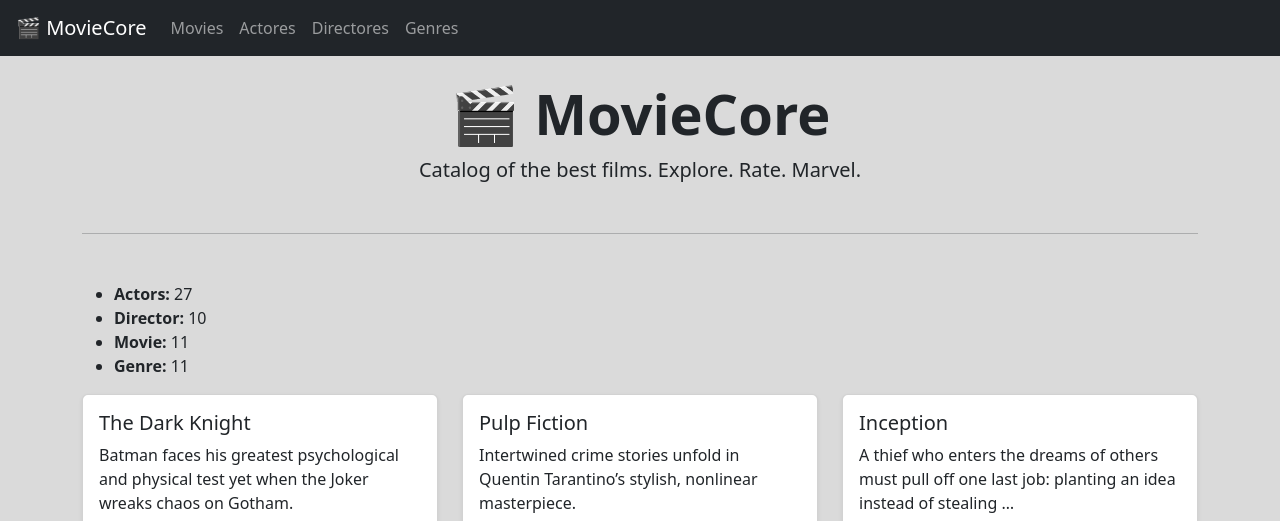
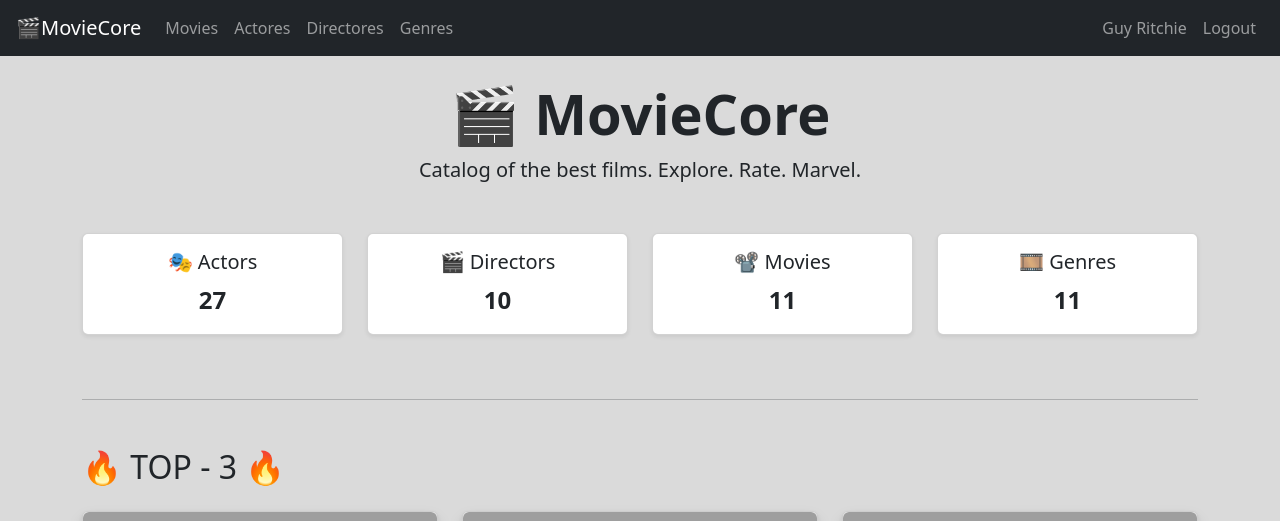
Before and after one commit to Nastoiashchyi/MovieCore, a Django app: page / in a window 1280 px wide. Shown: the top 521 px of the page. Run offline with Django 5.2, Linux system fonts and the light colour scheme; a user stored in the database is signed in; data comes from the database, SQL or seed files in the repository; grey boxes are pictures that could not be loaded.

Commit message:
add login, logout, favicon Ñand home page posters

```diff
--- a/MovieCore/urls.py
+++ b/MovieCore/urls.py
@@ -23,4 +23,5 @@ from MovieCore import settings
 urlpatterns = [
     path("admin/", admin.site.urls),
     path("", include("catalog.urls")),
+    path('accounts/', include('django.contrib.auth.urls'))
 ] + static(settings.STATIC_URL, document_root=settings.STATIC_ROOT)
--- a/catalog/models.py
+++ b/catalog/models.py
@@ -8,6 +8,8 @@ class Genre(models.Model):
 
     class Meta:
         ordering = ["name"]
+        verbose_name_plural = "genres"
+        verbose_name = "genre"
 
     def __str__(self):
         return self.name
@@ -18,6 +20,8 @@ class Director(AbstractUser):
 
     class Meta:
         ordering = ["username"]
+        verbose_name_plural = "directors"
+        verbose_name = "director"
 
     def __str__(self):
         return f"{self.first_name} {self.last_name} ({self.username})"
@@ -29,6 +33,8 @@ class Actor(models.Model):
 
     class Meta:
         ordering = ["first_name", "last_name"]
+        verbose_name_plural = "actors"
+        verbose_name = "actor"
 
     def __str__(self):
         return f"{self.first_name} {self.last_name}"
@@ -45,6 +51,8 @@ class Movie(models.Model):
 
     class Meta:
         ordering = ["title"]
+        verbose_name_plural = "movies"
+        verbose_name = "movie"
 
     def __str__(self):
         return self.title
--- a/catalog/views.py
+++ b/catalog/views.py
@@ -1,4 +1,5 @@
 from django.contrib.auth.decorators import login_required
+from django.contrib.auth.mixins import LoginRequiredMixin
 from django.db.models import Count
 from django.shortcuts import render
 from django.views import generic
@@ -26,7 +27,7 @@ def index(request):
     return render(request, "catalog/index.html", context=context)
 
 
-class GenreListView(generic.ListView):
+class GenreListView(LoginRequiredMixin, generic.ListView):
     model = Genre
     template_name = "catalog/genre_list.html"
     context_object_name = "genre_list"
@@ -37,7 +38,7 @@ class GenreListView(generic.ListView):
         ).order_by("-movie_count")
 
 
-class DirectorListView(generic.ListView):
+class DirectorListView(LoginRequiredMixin, generic.ListView):
     model = Director
     template_name = "catalog/director_list.html"
     context_object_name = "director_list"
@@ -48,7 +49,7 @@ class DirectorListView(generic.ListView):
         ).order_by("first_name", "last_name")
 
 
-class ActorListView(generic.ListView):
+class ActorListView(LoginRequiredMixin, generic.ListView):
     model = Actor
     template_name = "catalog/actor_list.html"
     context_object_name = "actor_list"
@@ -59,7 +60,7 @@ class ActorListView(generic.ListView):
         ).order_by("first_name", "last_name")
 
 
-class MovieListView(generic.ListView):
+class MovieListView(LoginRequiredMixin, generic.ListView):
     model = Movie
     template_name = "catalog/movie_list.html"
     context_object_name = "movie_list"
--- a/templates/base.html
+++ b/templates/base.html
@@ -7,6 +7,7 @@
   <link href="https://cdn.jsdelivr.net/npm/bootstrap@5.3.2/dist/css/bootstrap.min.css" rel="stylesheet">
   {% load static %}
   <link rel="stylesheet" href="{% static 'css/styles.css' %}">
+  <link rel="icon" type="image/x-icon" href="{% static 'images/favicon.png' %}">
 </head>
 <body class="d-flex flex-column min-vh-100">
 
--- a/templates/catalog/actor_list.html
+++ b/templates/catalog/actor_list.html
@@ -1,5 +1,5 @@
 {% extends "base.html" %}
-{% block title %}🎬Actors list — MovieCore{% endblock %}
+{% block title %}Actors list|MovieCore{% endblock %}
 
 {% block content %}
 <h2>Actors list</h2>
@@ -8,7 +8,6 @@
     <table class="table table-bordered table-sm">
       <thead class="table-dark">
       <tr>
-        <th>ID</th>
         <th>First name</th>
         <th>Last Name</th>
         <th>Count</th>
@@ -16,7 +15,6 @@
       </thead>
     {% for actor in actor_list %}
       <tr>
-        <td>{{ actor.id }}</td>
         <td>{{ actor.first_name }}</td>
         <td>{{ actor.last_name }}</td>
         <td>{{ actor.movie_count }}</td>
--- a/templates/catalog/director_list.html
+++ b/templates/catalog/director_list.html
@@ -1,5 +1,5 @@
 {% extends "base.html" %}
-{% block title %}🎬Directors list — MovieCore{% endblock %}
+{% block title %}Directors list|MovieCore{% endblock %}
 
 {% block content %}
 
@@ -9,7 +9,6 @@
     <table class="table table-bordered table-sm">
       <thead class="table-dark">
       <tr>
-        <th>ID</th>
         <th>First name</th>
         <th>Last name</th>
         <th>Username</th>
@@ -20,7 +19,6 @@
 
     {% for director in director_list %}
       <tr>
-        <td>{{ director.id }}</td>
         <td>{{ director.first_name }}</td>
         <td>{{ director.last_name }}</td>
         <td>{{ director.username }} {% if user == director %} (Me){% endif %}</td>
--- a/templates/catalog/genre_list.html
+++ b/templates/catalog/genre_list.html
@@ -1,5 +1,5 @@
 {% extends "base.html" %}
-{% block title %}🎬Genre list — MovieCore{% endblock %}
+{% block title %}Genre list|MovieCore{% endblock %}
 
 {% block content %}
 <h2>Genre list</h2>
--- a/templates/catalog/index.html
+++ b/templates/catalog/index.html
@@ -1,24 +1,56 @@
 {% extends "base.html" %}
-{% block title %}🎬Home — MovieCore{% endblock %}
+{% block title %}Home|MovieCore{% endblock %}
 {% block content %}
+  {% load static %}
   <div class="text-center mb-5">
     <h1 class="display-4 fw-bold">🎬 MovieCore</h1>
     <p class="lead">Catalog of the best films. Explore. Rate. Marvel.</p>
   </div>
 
+  <div class="row text-center mb-4">
+    <div class="col-6 col-md-3 mb-3">
+      <div class="card shadow-sm">
+        <div class="card-body">
+          <h5 class="card-title">🎭 Actors</h5>
+          <span id="num-actors" class="counter card-text fs-4 fw-bold" data-target="{{ num_actors }}"></span>
+        </div>
+      </div>
+    </div>
+    <div class="col-6 col-md-3 mb-3">
+      <div class="card shadow-sm">
+        <div class="card-body">
+          <h5 class="card-title">🎬 Directors</h5>
+          <span id="num-directors" class="counter card-text fs-4 fw-bold" data-target="{{ num_directors }}"></span>
+        </div>
+      </div>
+    </div>
+    <div class="col-6 col-md-3 mb-3">
+      <div class="card shadow-sm">
+        <div class="card-body">
+          <h5 class="card-title">📽️ Movies</h5>
+          <span id="num-movies" class="counter card-text fs-4 fw-bold" data-target="{{ num_movies }}"></span>
+        </div>
+      </div>
+    </div>
+    <div class="col-6 col-md-3 mb-3">
+      <div class="card shadow-sm">
+        <div class="card-body">
+          <h5 class="card-title">🎞️ Genres</h5>
+          <span id="num-genres" class="counter card-text fs-4 fw-bold" data-target="{{ num_genres }}"></span>
+        </div>
+      </div>
+    </div>
+  </div>
+
   <hr class="my-5">
-  <div class="card-footer d-flex justify-content-between align-items-center">
-    <ul>
-      <li><strong>Actors:</strong> {{ num_actors }}</li>
-      <li><strong>Director:</strong> {{ num_directors }}</li>
-      <li><strong>Movie:</strong> {{ num_movies }}</li>
-      <li><strong>Genre:</strong> {{ num_genres }}</li>
-    </ul>
-  </div>
+
+  <h2 class="mb-4">🔥 TOP - 3 🔥</h2>
   <div class="row row-cols-1 row-cols-md-3 g-4">
     {% for movie in top_movies %}
     <div class="col">
-      <div class="card h-100 shadow-sm">
+      <div class="card h-50 shadow-sm">
+
+        <img src="{% static 'images/no_poster.png' %}" alt="Movie poster" class="img-fluid rounded shadow">
 
         <div class="card-body">
           <h5 class="card-title">{{ movie.title }}</h5>
@@ -34,30 +66,30 @@
   </div>
 
 <hr class="my-5">
-
-<h2 class="mb-4">🔥 TOP -3 Movies</h2>
-<table class="table table-bordered table-sm">
-  <thead class="table-dark">
-    <tr>
-      <th>Назва</th>
-      <th>Рейтинг</th>
-      <th>Режисер</th>
-      <th>Дата виходу</th>
-    </tr>
-  </thead>
-  <tbody>
-    {% for movie in top_movies %}
-    <tr>
-      <td>{{ movie.title }}</td>
-      <td>⭐️ {{ movie.rating }} IMDb</td>
-      <td>{{ movie.director.first_name }} {{ movie.director.last_name }}</td>
-      <td>{{ movie.release_date }}</td>
-    </tr>
-    {% endfor %}
-  </tbody>
-</table>
-
-<hr class="my-5">
   <p class="text-center">You have visited this page: {{ num_visits }} time{{ num_visits|pluralize }}.</p>
 
+<script>
+  document.addEventListener("DOMContentLoaded", () => {
+    const counters = document.querySelectorAll(".counter");
+    counters.forEach(el => {
+      const target = +el.dataset.target;
+      let count = 0;
+      const speed = 150;
+
+      const update = () => {
+        if (count < target) {
+          count++;
+          el.textContent = count;
+          setTimeout(update, speed);
+        } else {
+          el.textContent = target;
+        }
+      };
+
+      update();
+    });
+  });
+</script>
+
+
 {% endblock %}
--- a/templates/includes/header.html
+++ b/templates/includes/header.html
@@ -1,5 +1,5 @@
 <nav class="navbar navbar-expand-lg navbar-dark bg-dark px-3">
-  <a class="navbar-brand" href="{% url 'catalog:index' %}">🎬 MovieCore</a>
+  <a class="navbar-brand" href="{% url 'catalog:index' %}">🎬MovieCore</a>
   <button class="navbar-toggler" type="button" data-bs-toggle="collapse" data-bs-target="#navbarNav">
     <span class="navbar-toggler-icon"></span>
   </button>
@@ -20,6 +20,24 @@
       </li>
     </ul>
 
+    <ul class="navbar-nav">
+      {% if user.is_authenticated %}
+        <li class="nav-item">
+          <a class="nav-link" href="{{ user.get_absolute_url }}">{{ user.first_name }} {{ user.last_name }} </a>
+        </li>
+
+        <li class="nav-item">
+          <form method="post" action="{% url 'logout' %}" style="display: inline;">
+          {% csrf_token %}
+          <button type="submit" class="btn btn-link nav-link">Logout</button>
+          </form>
+        </li>
+      {% else %}
+        <li class="nav-item">
+          <a class="nav-link" href="{% url 'login' %}">Login</a>
+        </li>
+      {% endif %}
+    </ul>
 
   </div>
 </nav>
```
Also changed, not shown: MovieCore/settings.py (+8 -0 lines), templates/catalog/movie_list.html (+10 -4 lines).
